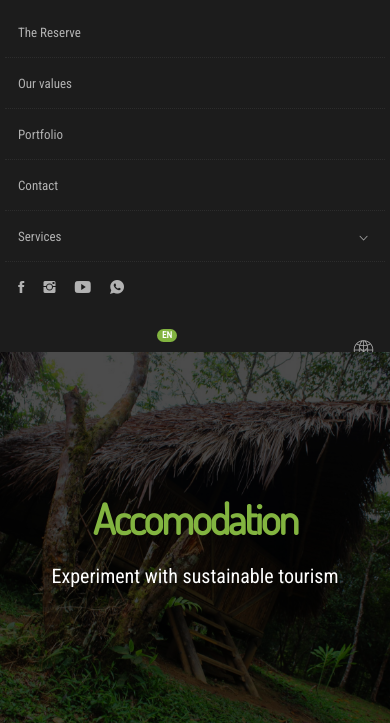
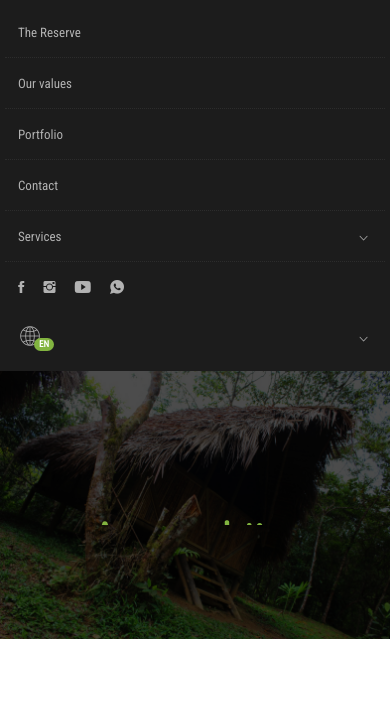
Before and after one commit to fmiglianico/ReservaZafra, a PHP site: page /alojamiento.php in a window 390 px wide, after a click on "Menu". Shown: the part 58-781 px from the top of the page. Run offline with PHP 8.4, Linux system fonts and the light colour scheme; some libraries are stand-ins or nearby versions; some web fonts are replaced.

Commit message:
Fixed responsive index

```diff
--- a/sections/common/header.html
+++ b/sections/common/header.html
@@ -68,8 +68,8 @@
 
                     <li class="nav-separator"></li>
 
-                    <li class="dropdown">
-                        <a class="dropdown-toggle lang">
+                    <li class="dropdown lang">
+                        <a class="dropdown-toggle">
                             <i class="ion-ios-world-outline world"></i>
                             <span class="badge" id="langBadge"></span>
                             <i class="ion-ios-arrow-down"></i>
--- a/static/css/custom.css
+++ b/static/css/custom.css
@@ -180,6 +180,7 @@
 
 .item-image img {
   object-fit: cover;
+  width: 100%;
 }
 
 .col-md-3 .item-image img {
@@ -194,11 +195,11 @@
   height: 420px;
 }
 
-.navbar-nav>li>a.lang i.world{
+.navbar-nav>li.lang>a i.world {
   font-size: 24px;
 }
 
-.navbar-nav>li>a.lang {
+.navbar-nav>li.lang>a {
   padding: 5px 11px 5px 11px;
 }
 
@@ -262,6 +263,9 @@
   top: unset;
 }
 
+
+
+
 @media (max-width: 992px) {
   .navbar-brand img,
   .nav-small .navbar-brand img {
@@ -273,4 +277,68 @@
   .vossen-portfolio-filters li:last-child {
     border-radius: 0px;
   }
+
+  .portfolio-item .item-image:after,
+  .portfolio-item:hover .item-image:after {
+    background: linear-gradient(rgba(0, 0, 0, 0) 0%, #191a1c 160%);
+    opacity: 1;
+  }
+
+  .navbar-nav>li.lang>a i.world {
+    padding: 0;
+    margin: 0;
+    left: 0;
+  }
+
+  .navbar-nav>li.lang a {
+    height: 40px;
+  }
+
+  #langBadge {
+    top: 26px;
+    left: 29px;
 }
+
+@media (max-width: 768px) {
+  #about h2 {
+    font-size: 28px;
+  }
+
+  #about h2 strong {
+    font-size: 28px;
+  }
+
+  #about p.lead {
+    font-size: 16px;
+  }
+
+  .col-xs-6.tall .item-image img {
+    height: 400px;
+  }
+
+  .col-xs-6 .item-image img {
+    height: 190px;
+  }
+}
+
+@media (max-width: 767px) {
+
+  .col-xs-6.tall .item-image img {
+    height: 300px;
+  }
+
+  .col-xs-6 .item-image img {
+    height: 140px;
+  }
+}
+
+@media (max-width: 375px) {
+
+  .col-xs-6.tall .item-image img {
+    height: 200px;
+  }
+
+  .col-xs-6 .item-image img {
+    height: 90px;
+  }
+}
```
Also changed, not shown: sections/index/hero.html (+9 -14 lines).
